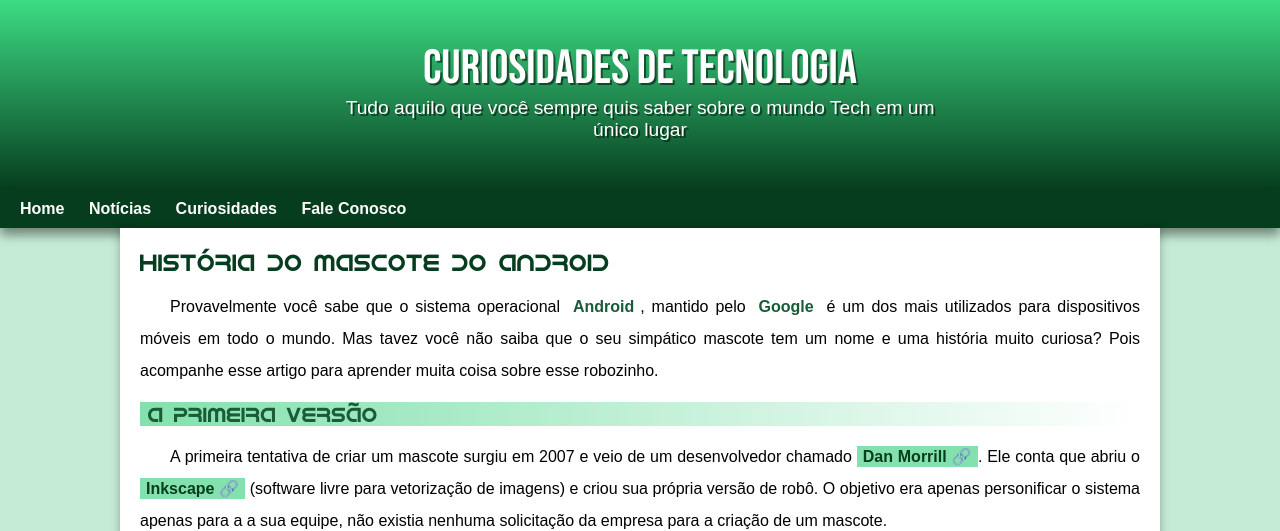
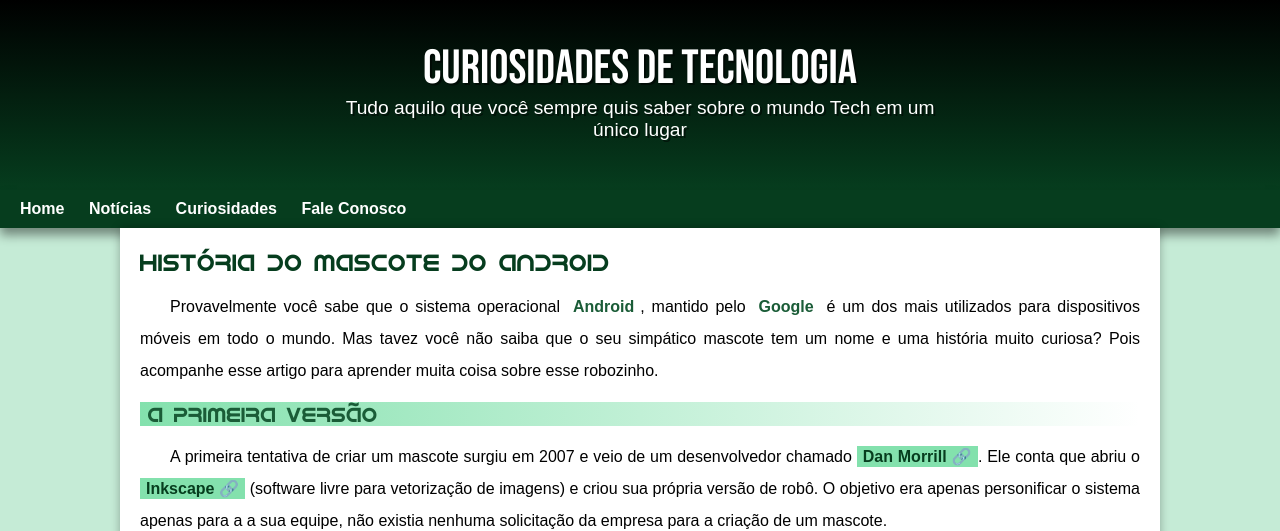
Before and after one commit to marlonsilveiradev/Android, a plain HTML site: page index.html in a window 1280 px wide. Shown: the top 531 px of the page. Drawn offline with Linux system fonts and the light colour scheme.

Commit message:
Update style.css

```diff
--- a/estilo/style.css
+++ b/estilo/style.css
@@ -35,7 +35,7 @@ a.externo::after {
 }
 
 header {
-    background-image: linear-gradient(to bottom, var(--cor2), var(--cor5));
+    background-image: linear-gradient(to bottom, black, var(--cor5));
     min-height: 150px;
     text-align: center;
     padding-top: 40px;
```
